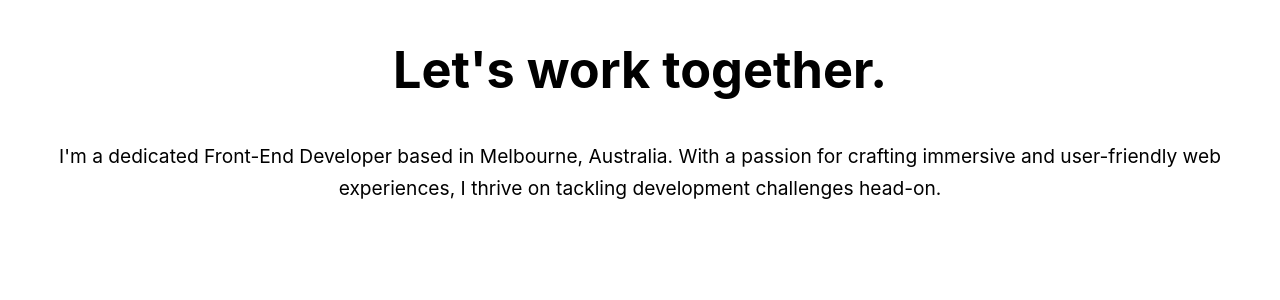
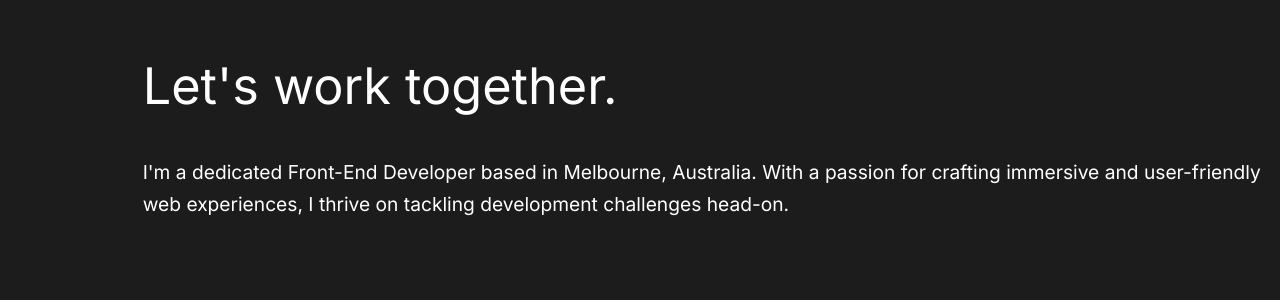
Before and after one commit to zac-march/portfolio, a React (Create React App) app: page / in a window 1280 px wide. Shown: the top 300 px of the page. Built offline with nearby package versions, Linux system fonts and the light colour scheme.

Commit message:
Add global styling

```diff
--- a/src/App.css
+++ b/src/App.css
@@ -1,38 +1,4 @@
 .App {
-  text-align: center;
+  display: flex;
+  padding: 1rem;
 }
-
-.App-logo {
-  height: 40vmin;
-  pointer-events: none;
-}
-
-@media (prefers-reduced-motion: no-preference) {
-  .App-logo {
-    animation: App-logo-spin infinite 20s linear;
-  }
-}
-
-.App-header {
-  background-color: #282c34;
-  min-height: 100vh;
-  display: flex;
-  flex-direction: column;
-  align-items: center;
-  justify-content: center;
-  font-size: calc(10px + 2vmin);
-  color: white;
-}
-
-.App-link {
-  color: #61dafb;
-}
-
-@keyframes App-logo-spin {
-  from {
-    transform: rotate(0deg);
-  }
-  to {
-    transform: rotate(360deg);
-  }
-}
--- a/src/index.css
+++ b/src/index.css
@@ -1,13 +1,23 @@
+@import-normalize;
+@import url("https://fonts.googleapis.com/css2?family=Inter&display=swap");
+
+:root {
+  --main-bg-color: #1c1c1c;
+  --main-font-color: white;
+}
 body {
   margin: 0;
-  font-family: -apple-system, BlinkMacSystemFont, 'Segoe UI', 'Roboto', 'Oxygen',
-    'Ubuntu', 'Cantarell', 'Fira Sans', 'Droid Sans', 'Helvetica Neue',
-    sans-serif;
+  font-family: "Inter", sans-serif;
   -webkit-font-smoothing: antialiased;
   -moz-osx-font-smoothing: grayscale;
+  background-color: var(--main-bg-color);
+  color: var(--main-font-color);
 }
 
-code {
-  font-family: source-code-pro, Menlo, Monaco, Consolas, 'Courier New',
-    monospace;
+h1,
+h2,
+h3,
+h4,
+h5 {
+  font-weight: 400;
 }
```
